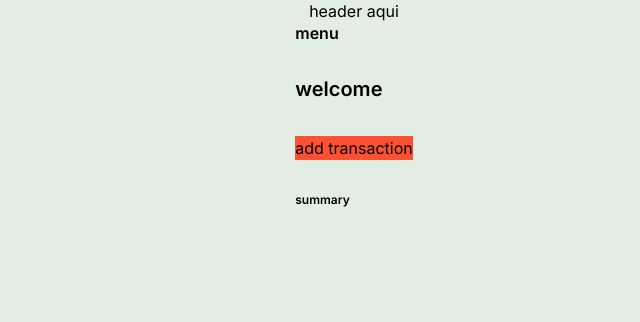
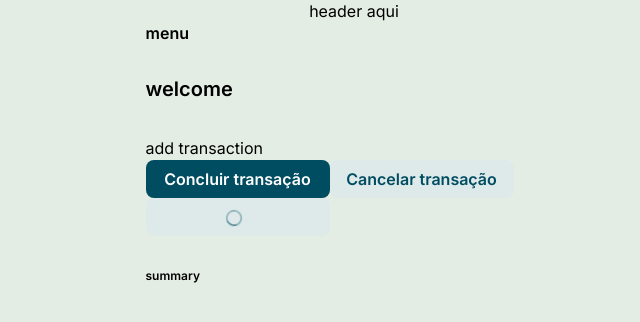
Before and after one commit to M0nicaVaz/fiap-tc-1, a Next.js app: page / in a window 1280 px wide. Shown: the top 322 px of the page, without its empty margins (286-926 px from the left). Built offline with nearby package versions, Linux system fonts and the light colour scheme.

Commit message:
feat: button component

```diff
--- a/src/app/(home)/page.tsx
+++ b/src/app/(home)/page.tsx
@@ -1,3 +1,7 @@
+'use client';
+
+import { Button } from '@/components';
+
 export default function Home() {
   return (
     <div className="flex flex-col items-center justify-items-center min-h-screen pb-10 font-sans">
@@ -6,7 +10,21 @@ export default function Home() {
         <section className="text-body-600">menu </section>
         <section className="text-subtitle-600">welcome</section>
         <section>
-          <p className="text-subtitle bg-highlight">add transaction</p>
+          <p className="text-subtitle">add transaction</p>
+          <Button
+            title="Concluir transação"
+            onClick={() => console.log('oi')}
+          />
+          <Button
+            disabled
+            title="Cancelar transação"
+            onClick={() => console.log('oi')}
+          />
+          <Button
+            loading
+            title="Cancelar transação"
+            onClick={() => console.log('oi')}
+          />
         </section>
         <section className="text-caption-600">summary</section>
       </main>
--- /dev/null
+++ b/src/components/Button.tsx
@@ -0,0 +1,19 @@
+import { Spinner } from './Spinner';
+
+export interface ButtonProps
+  extends React.ButtonHTMLAttributes<HTMLButtonElement> {
+  title: string;
+  loading?: boolean;
+}
+
+export function Button({ title, loading, ...props }: ButtonProps) {
+  return (
+    <button
+      className={`bg-foreground-400 text-body-600 text-white py-2 px-4 rounded-lg cursor-pointer transition-colors w-36 sm:max-w-46 sm:w-full  hover:bg-highlight disabled:cursor-not-allowed disabled:bg-foreground-000 disabled:text-foreground-400`}
+      disabled={loading || props.disabled}
+      {...props}
+    >
+      {loading ? <Spinner /> : title}
+    </button>
+  );
+}
--- a/src/components/index.tsx
+++ b/src/components/index.tsx
@@ -0,0 +1 @@
+export * from './Button';
```
